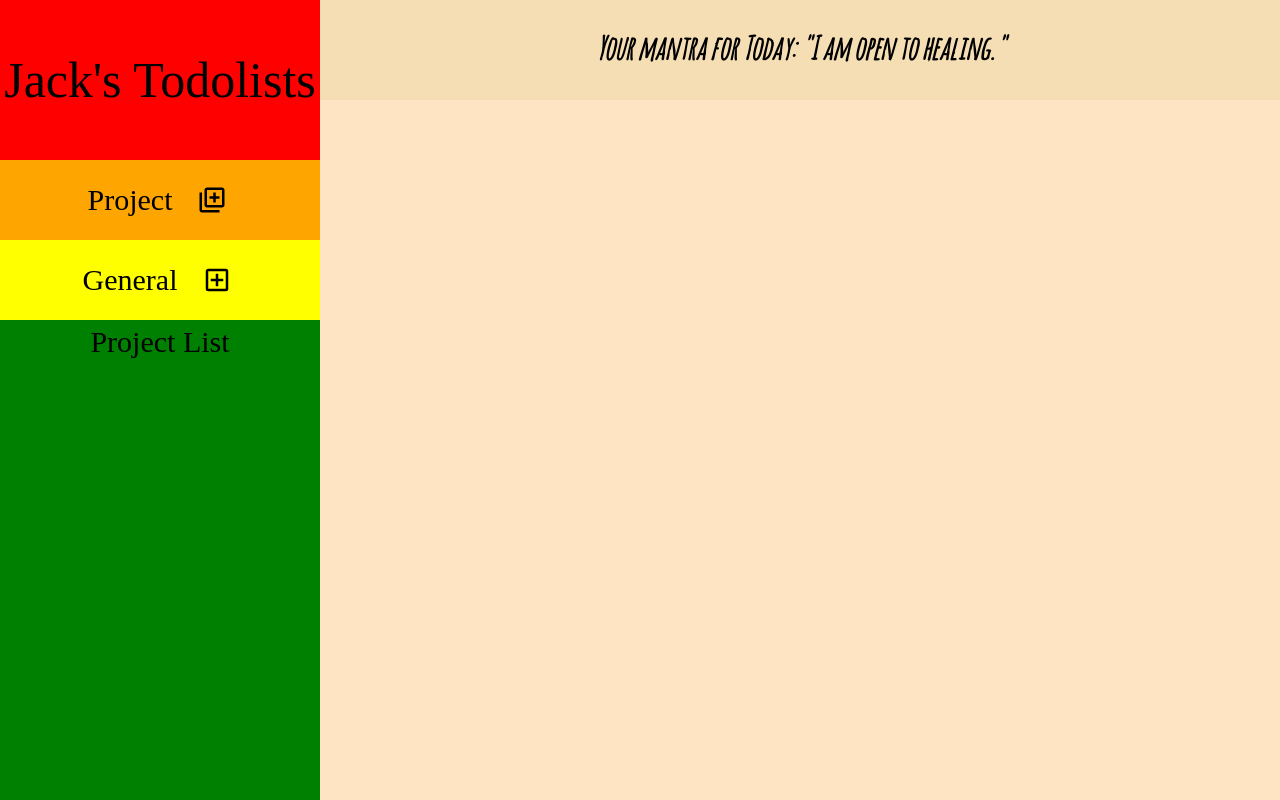
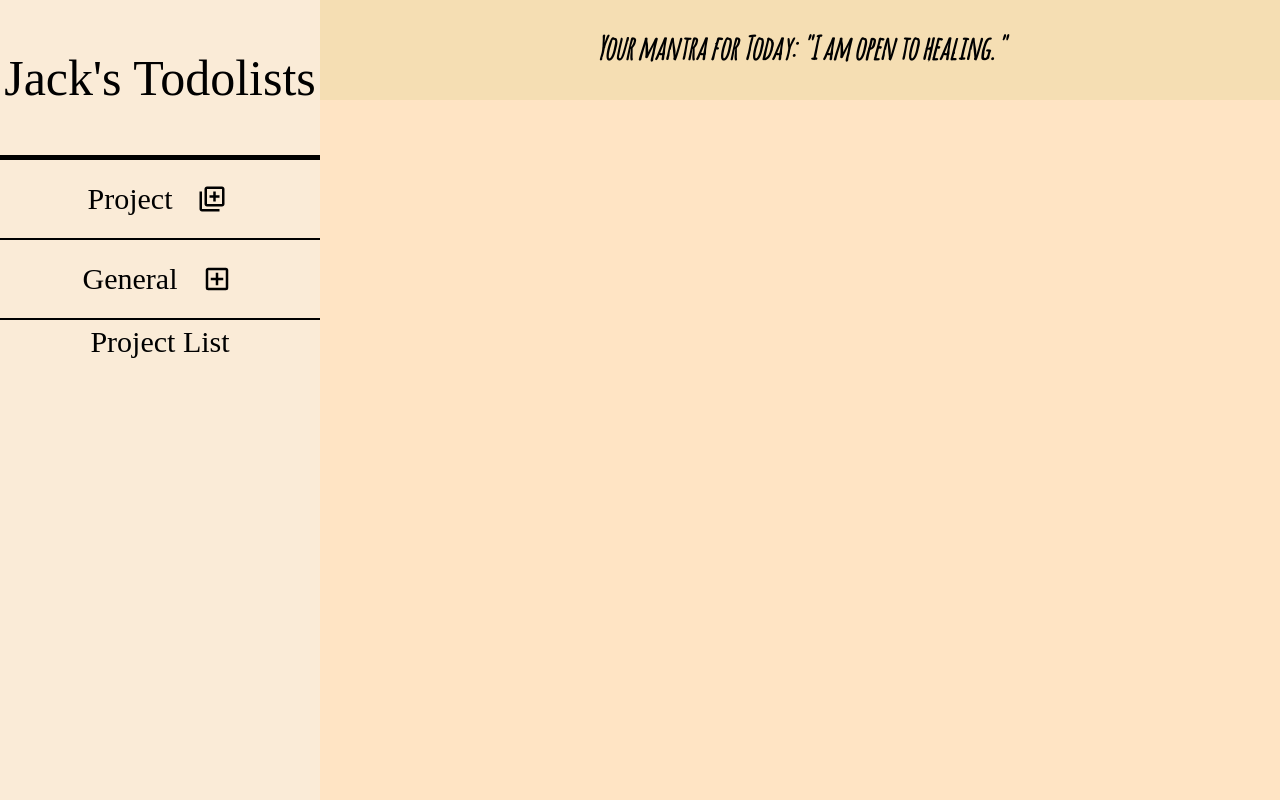
Before and after one commit to Jack0428-dream/todo-list, a website built with webpack: page src/template.html in a window 1280 px wide. Built offline with nearby package versions, Linux system fonts and the light colour scheme; a web font is replaced by a local one.

Commit message:
styling change

```diff
--- a/src/sidebar.css
+++ b/src/sidebar.css
@@ -1,19 +1,20 @@
 /* sidebar styling */
 #sidebar {
+    background-color: antiquewhite;
     display: grid;
     grid-template-rows: 2fr 1fr 1fr 6fr;
 }
 
 .title {
-    background-color: red;
     font-size: 50px;
     display: flex;
     justify-content: center;
     align-items: center;
+    border-bottom: 5px solid black;
 }
 
 .pcontainer {
-    background-color: orange;
+    border-bottom: 2px solid black;
     font-size: 30px;
     display: flex;
     justify-content: center;
@@ -37,7 +38,7 @@
 }
 
 .gcontainer {
-    background-color: yellow;
+    border-bottom: 2px solid black;
     font-size: 30px;
     display: flex;
     justify-content: center;
@@ -47,7 +48,6 @@
 .plists {
     text-align: center;
     padding-top: 5px;
-    background-color: green;
     font-size: 30px;
 }
 
```
